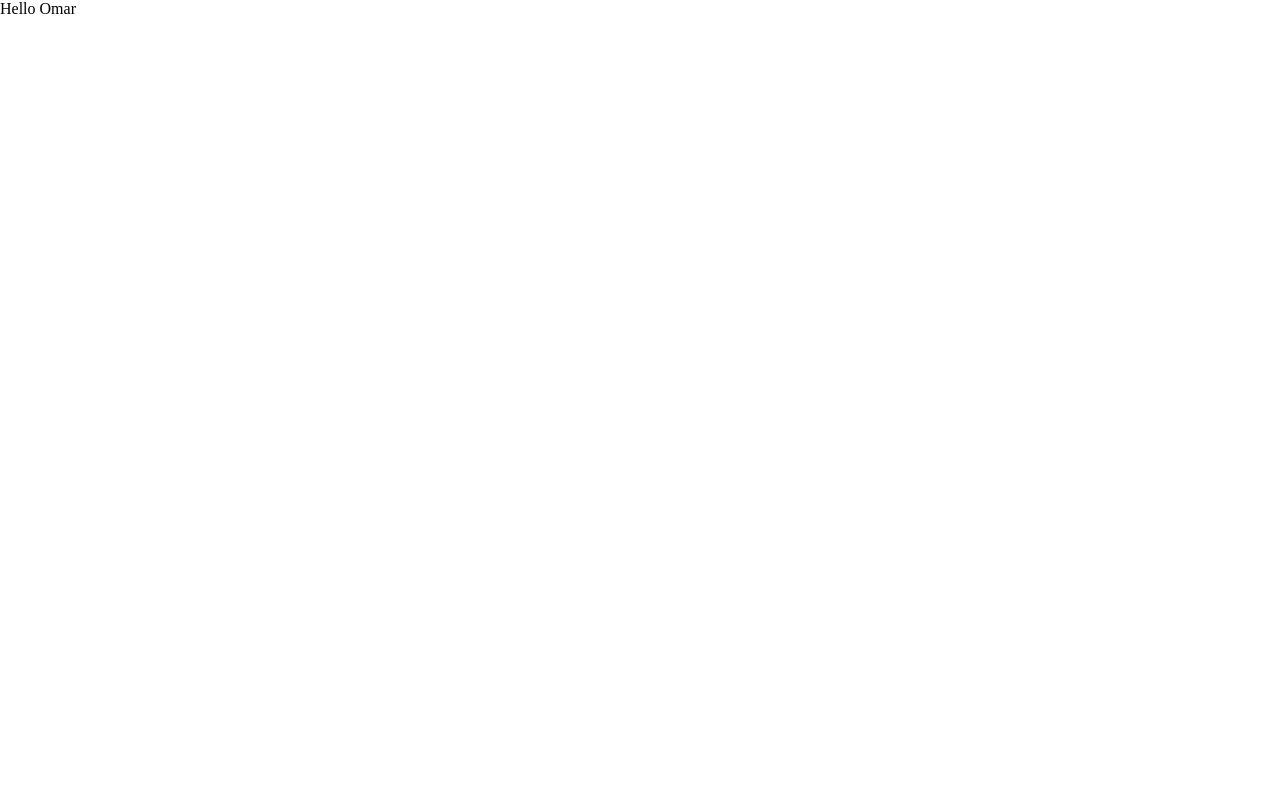
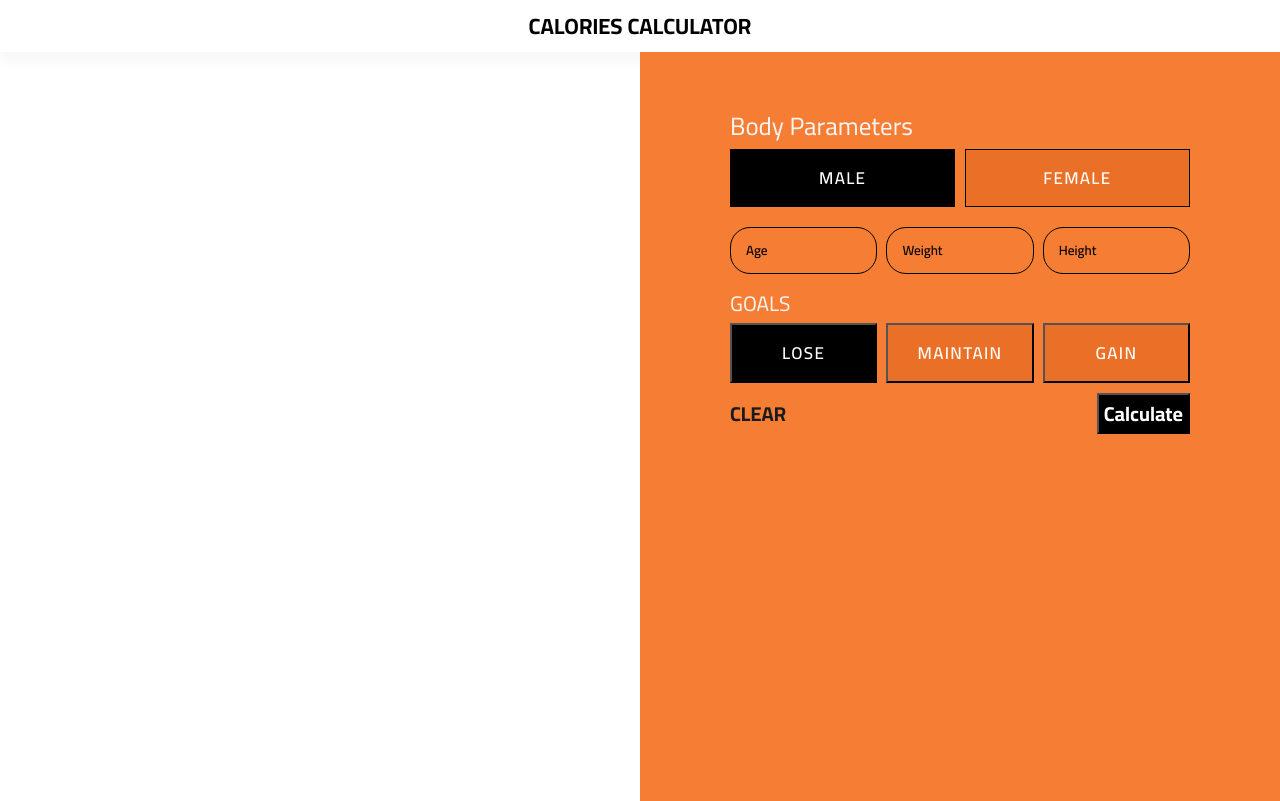
Before and after one commit to Omar-Hosny1/calories-app, a React (Create React App) app: page / in a window 1280 px wide. Built offline with nearby package versions, Linux system fonts and the light colour scheme.

Commit message:
Header & Some Components Added

```diff
--- a/public/index.html
+++ b/public/index.html
@@ -24,6 +24,12 @@
       work correctly both with client-side routing and a non-root public URL.
       Learn how to configure a non-root public URL by running `npm run build`.
     -->
+    <link rel="preconnect" href="https://fonts.googleapis.com" />
+    <link rel="preconnect" href="https://fonts.gstatic.com" crossorigin />
+    <link
+      href="https://fonts.googleapis.com/css2?family=Cairo:wght@200;300;400;500;600;700;800;900&family=Secular+One&display=swap"
+      rel="stylesheet"
+    />
     <title>React App</title>
   </head>
   <body>
--- a/src/App.css
+++ b/src/App.css
@@ -2,4 +2,5 @@
   margin: 0;
   padding: 0;
   box-sizing: border-box;
+  font-family: "Cairo", sans-serif;
 }
--- a/src/App.js
+++ b/src/App.js
@@ -1,10 +1,13 @@
 import React from "react";
 import "./App.css";
+import Header from "./components/Header/Header";
+import UserDataForm from "./components/UserDataForm/UserDataForm";
 
 function App() {
   return (
     <div className="App">
-      <h>Hello Omar</h>
+      <Header />
+      <UserDataForm />
     </div>
   );
 }
--- /dev/null
+++ b/src/components/Header/Header.css
@@ -0,0 +1,11 @@
+.header {
+  width: 100%;
+  text-align: center;
+  font-weight: 600;
+  font-size: 11px;
+  align-items: center;
+  box-sizing: border-box;
+  box-shadow: 0px 10px 10px rgba(0, 0, 0, 0.03);
+  padding: 5px 0;
+  cursor: pointer;
+}
--- /dev/null
+++ b/src/components/Header/Header.js
@@ -0,0 +1,12 @@
+import React from "react";
+import "./Header.css";
+
+function Header() {
+  return (
+    <div className="header">
+      <h1>CALORIES CALCULATOR</h1>
+    </div>
+  );
+}
+
+export default Header;
--- /dev/null
+++ b/src/components/UserDataForm/UserDataForm.css
@@ -0,0 +1,104 @@
+.user-data-form {
+  width: 50%;
+  height: calc(100vh - 51.21px);
+  position: absolute;
+  right: 0;
+  background-color: rgb(245 125 52);
+  box-sizing: border-box;
+  padding: 50px 90px;
+}
+.user-form {
+  /* background-color: aqua; */
+}
+.male-female span {
+  font-size: 25px;
+  margin: 5px 0;
+  color: rgb(245, 245, 245);
+}
+.male-female__btns {
+  display: flex;
+  align-items: center;
+  justify-content: space-between;
+}
+
+.male-female__btns .btn-form {
+  width: 49%;
+  color: white;
+  padding: 12px 10px;
+  font-size: 17px;
+  font-weight: 600;
+  cursor: pointer;
+  text-transform: uppercase;
+  letter-spacing: 1.3px;
+  border: 0.5px solid black;
+}
+.not-active {
+  background-color: #ea6f27;
+}
+.active {
+  background-color: black;
+}
+.age-weight-height {
+  display: flex;
+  align-items: center;
+  justify-content: space-between;
+  margin-top: 20px;
+}
+.age-weight-height input {
+  width: 32%;
+  outline: none;
+  border: 1.6px solid black;
+  padding: 10px;
+  padding-left: 15px;
+  border-radius: 20px;
+  background-color: transparent;
+}
+.age-weight-height input::placeholder {
+  color: black;
+  font-weight: 600;
+}
+.goals {
+  margin-top: 10px;
+}
+.goals span {
+  font-size: 21px;
+  margin: 5px 0;
+  color: rgb(245, 245, 245);
+  text-transform: uppercase;
+}
+.goals__btns {
+  display: flex;
+  align-items: center;
+  justify-content: space-between;
+}
+.goals__btns button {
+  width: 32%;
+  color: white;
+  padding: 12px 10px;
+  font-size: 17px;
+  font-weight: 600;
+  text-transform: uppercase;
+  letter-spacing: 1.3px;
+  cursor: pointer;
+}
+.calc-btns {
+  display: flex;
+  align-items: center;
+  justify-content: space-between;
+  margin-top: 10px;
+}
+.calc-btns button:nth-child(1) {
+  background-color: transparent;
+  font-size: 20px;
+  font-weight: 700;
+  border: 0;
+  text-transform: uppercase;
+  color: #1a1a1a;
+}
+.calc-btns button:nth-child(2) {
+  font-weight: 700;
+  font-size: 20px;
+  background-color: black;
+  color: white;
+  padding: 0 5px;
+}
--- /dev/null
+++ b/src/components/UserDataForm/UserDataForm.js
@@ -0,0 +1,36 @@
+import React from "react";
+import "./UserDataForm.css";
+function UserDataForm() {
+  return (
+    <div className="user-data-form">
+      <div className="user-form">
+        <div className="male-female">
+          <span>Body Parameters</span>
+          <div className="male-female__btns">
+            <button className="active btn-form">Male</button>
+            <button className="btn-form not-active">Female</button>
+          </div>
+        </div>
+        <div className="age-weight-height">
+          <input placeholder="Age" />
+          <input placeholder="Weight" />
+          <input placeholder="Height" />
+        </div>
+        <div className="goals">
+          <span>Goals</span>
+          <div className="goals__btns">
+            <button className="active">LOSE</button>
+            <button className="not-active">MAINTAIN</button>
+            <button className="not-active">GAIN</button>
+          </div>
+        </div>
+        <div className="calc-btns">
+          <button>clear</button>
+          <button>Calculate</button>
+        </div>
+      </div>
+    </div>
+  );
+}
+
+export default UserDataForm;
```
Also changed, not shown: src/components/HelloSection/HelloSetion.js (added, +7 -0 lines), src/components/HelloSection/HelloSetion.css (added).
